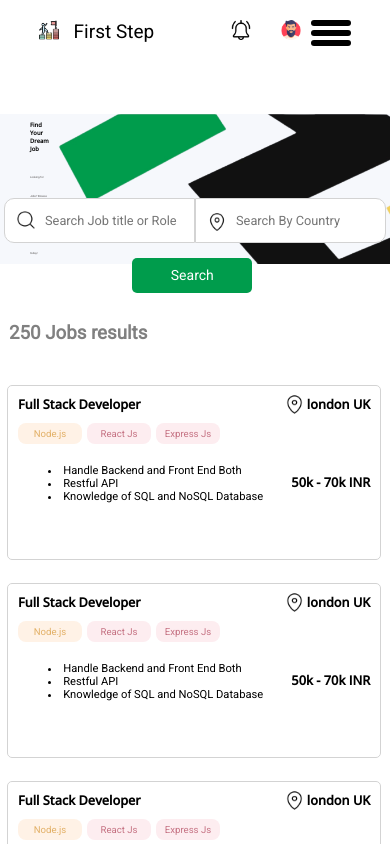
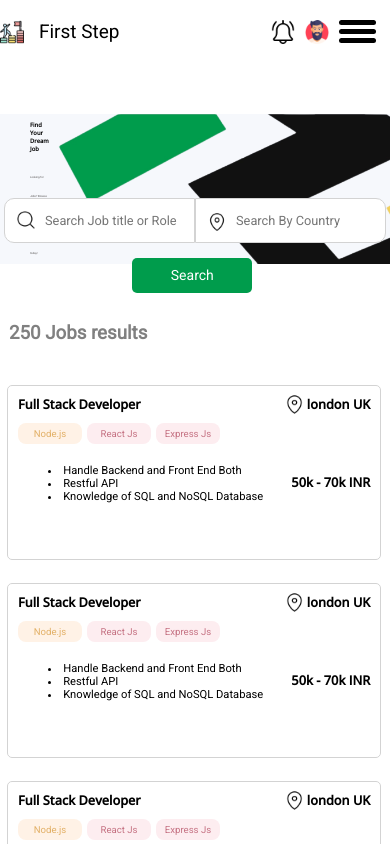
Before and after one commit to kanishkcs/Job-Listing, a React (Vite) app: page /jobPage in a window 390 px wide. Built offline with nearby package versions, Linux system fonts and the light colour scheme.

Commit message:
HamBurger And Navbar FIxed

```diff
--- a/src/Component/Navbar.jsx
+++ b/src/Component/Navbar.jsx
@@ -18,7 +18,7 @@ const Wrapper = styled.div`
   width: 100vw;
   z-index: 999;
   @media screen and (max-width: 720px) {
-
+    justify-content:space-between;
   }
 `;
 
@@ -38,19 +38,21 @@ const MiddleContainer = styled.div`
 const RightContainer = styled.div`
 
   display: flex;
-  gap: 10px;
+  justify-content: space-between;
+  gap: 30px;
   @media screen and (max-width: 720px) {
-
+    margin-right: 14px;
+    gap: 10px;
   }
 `;
 const Logo = styled.img`
-  width: 35px;
-  height: 35px;
+  width: 32px;
+  height: 32px;
   margin-left: ${(props) => props.pd};
   cursor: pointer;
   @media screen and (max-width: 720px) {
-    width: 20px;
-    height: 20px;
+    width: 24px;
+    height: 24px;
   }
 `;
 
@@ -72,8 +74,8 @@ const HamBurger = styled.div`
   }
 `;
 const HamTop = styled.div`
-  width: 40px;
-  height: 6px;
+  width: 37px;
+  height: 5px;
   outline: none;
   background-color: black;
   border-radius: 12px;
@@ -86,9 +88,9 @@ const HamTop = styled.div`
 
 `;
 const HamCenter = styled.div`
-  width: 40px;
+  width: 37px;
   outline: none;
-  height: 6px;
+  height: 5px;
   background-color: black;
   border-radius: 12px;
 
@@ -98,9 +100,9 @@ const HamCenter = styled.div`
   }
 `;
 const HamBottom = styled.div`
-  width: 40px;
+  width: 37px;
   outline: none;
-  height: 6px;
+  height: 5px;
   background-color: black;
   border-radius: 12px;
   transform-origin: 0% 50%;
@@ -183,7 +185,7 @@ const Navbar = () => {
         </MiddleContainer>
         <RightContainer>
           <Logo src={BellIcon} />
-          <Logo src={Blimp} pd="20px" />
+          <Logo src={Blimp} />
           <HamBurger className="hamBurger" onClick={HandleHam}>
             <HamTop className="hamTop"></HamTop>
             <HamCenter className="hamCenter"></HamCenter>
```
